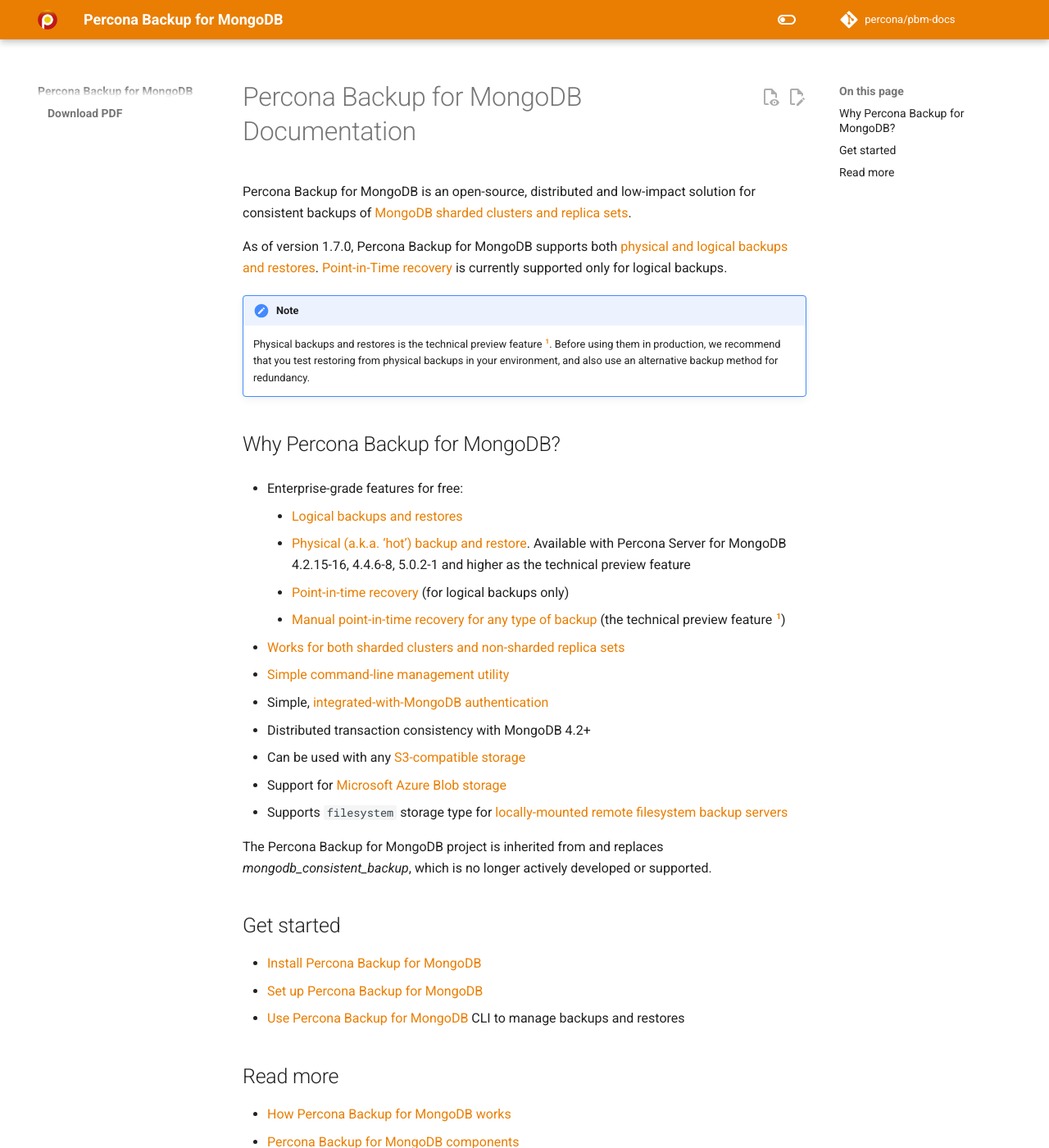
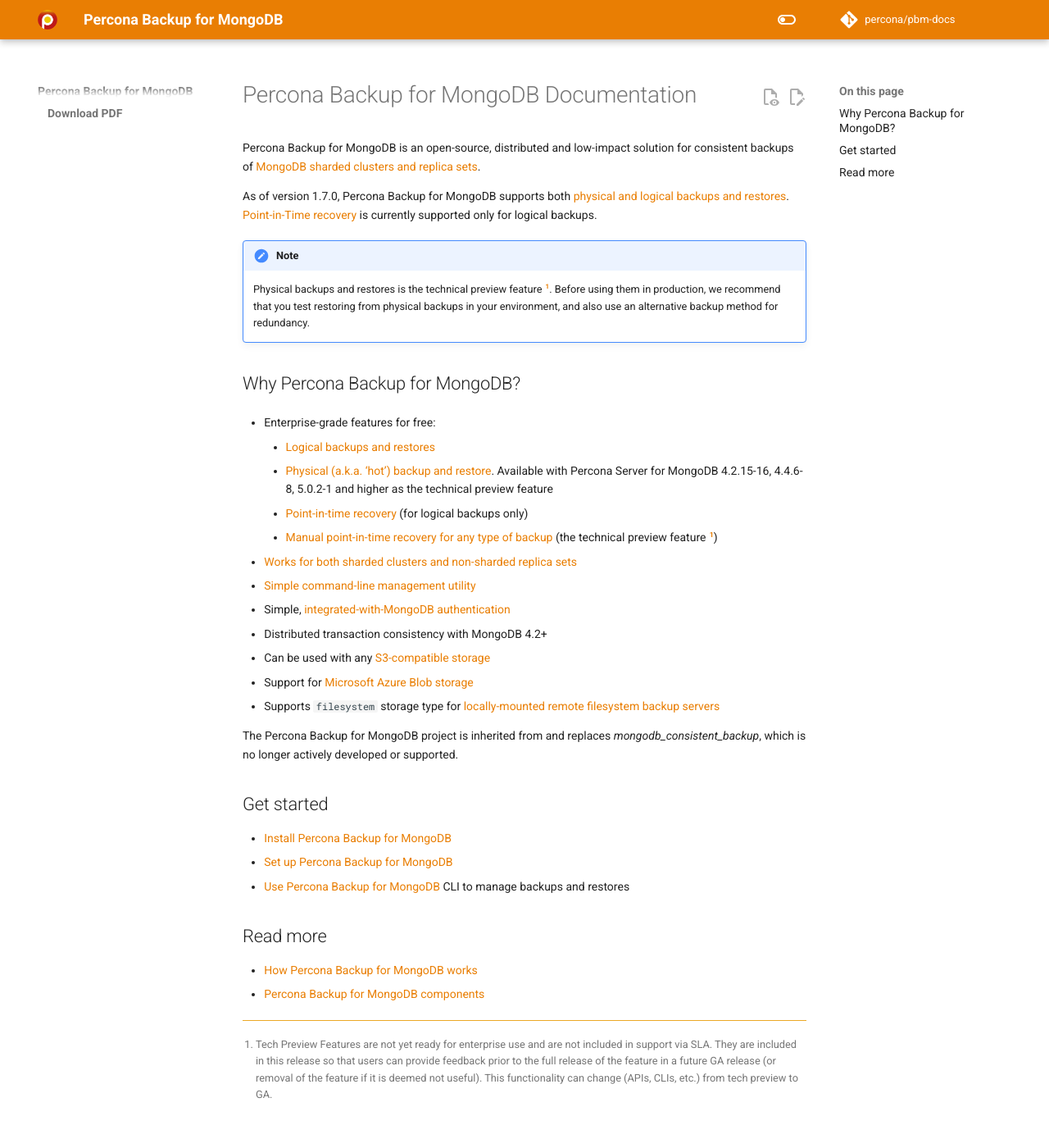
Before and after one commit to percona/pbm-docs, an MkDocs documentation site: the page built from docs/index.md, in a window 1280 px wide and 1400 px high. Shown: the whole window at 82% size. Built offline with MkDocs 1.6.1 and Material for MkDocs 9.7.7, drawn with Linux system fonts in a browser that asks for light colours; nearby versions of some CDN libraries; comment, search, counter and statistics services are not loaded.

Commit message:
PBM-930 Changed font and size

```diff
--- a/docs/css/percona.css
+++ b/docs/css/percona.css
@@ -17,6 +17,20 @@
 	margin: 0;
 }
 
+.md-typeset {
+  font-size: .7rem;
+  line-height: 1.6;
+}
+
+
+body {
+    -webkit-font-smoothing: antialiased;
+    -moz-osx-font-smoothing: grayscale;
+    --md-text-font-family: var(--md-text-font, _), -apple-system, Chivo, Colfax, Franziska, sans-serif;
+    --md-code-font-family:var(--md-code-font, _), SFMono-Regular, Consolas, Menlo, monospace
+}
+
+
 /*.git-revision-date-localized-plugin:before {
   content: url('https://api.iconify.design/mdi/clock-edit-outline.svg');
 }*/
```
